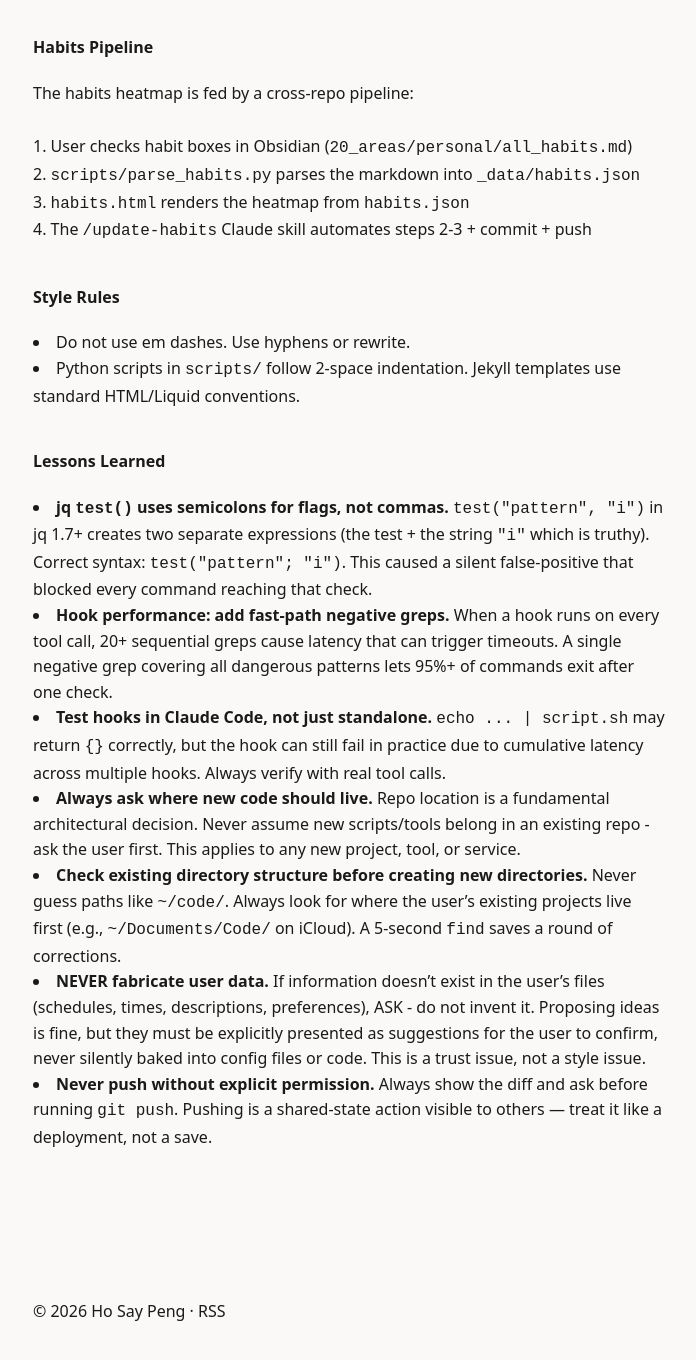
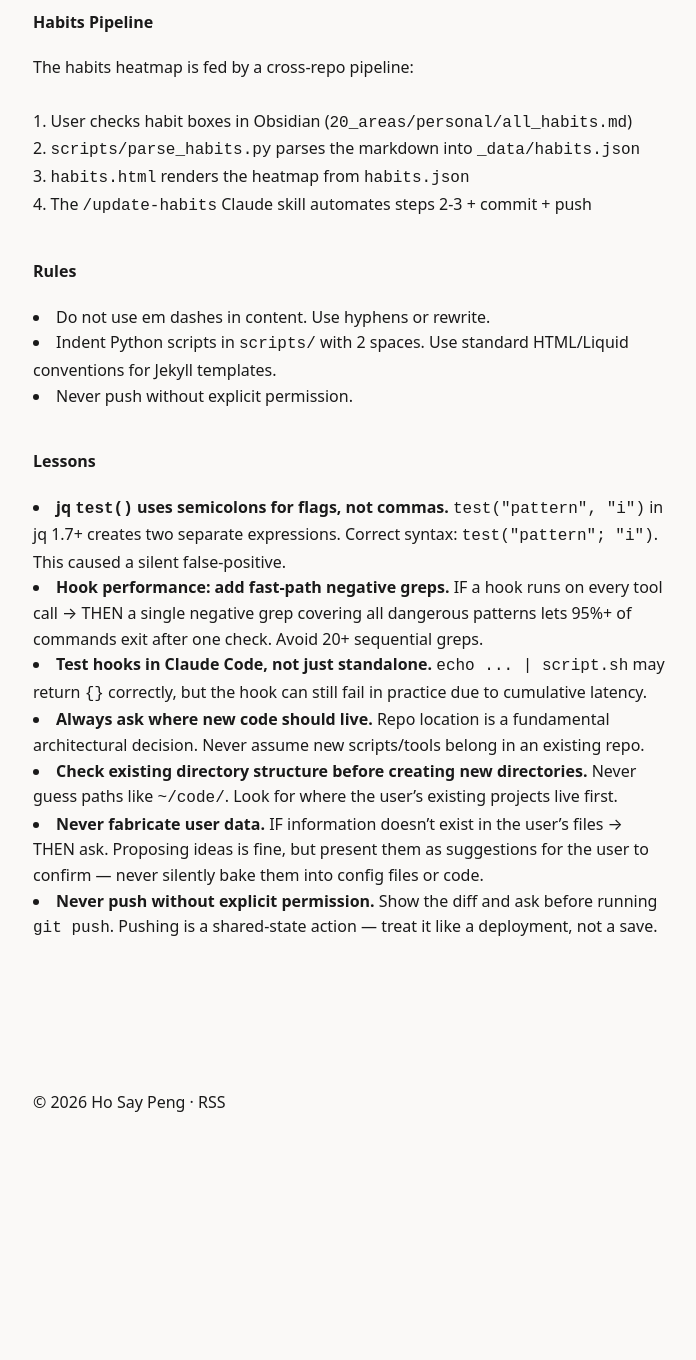
Before and after one commit to hsypng/hosaypeng.github.io, a Jekyll site: the page built from CLAUDE.md, in a window 1280 px wide and 1400 px high, scrolled down 1621 px. Shown: the top 1360 px of the window, without its empty margins (291-987 px from the left). Built offline with Jekyll 4.4.1, drawn with Linux system fonts in a browser that asks for light colours; our own code applies the rules of GitHub Pages for plain Markdown files; after the commit the page ends 2824 px from its top, so only the background shows below that; some of the changed text lies outside the part shown.

Commit message:
Standardize CLAUDE.md with hybrid IF→THEN style
Remove stale _site mirror comment, merge Style Rules into conventions.

Co-Authored-By: Claude Opus 4.6 <noreply@anthropic.com>

```diff
--- a/CLAUDE.md
+++ b/CLAUDE.md
@@ -1,48 +1,45 @@
-<!-- This file mirrors CLAUDE.md. Keep both in sync when updating. -->
-# CLAUDE.md - Project Context
+# hosaypenggithubio — AI Instructions
 
 ## Overview
 
-- Jekyll static site hosted on GitHub Pages
-- Minimalist, text-focused personal site
-- Content managed via Obsidian
+Jekyll static site hosted on GitHub Pages. Minimalist, text-focused personal site. Content managed via Obsidian.
 
 ## File Structure
 
-- `_essays/` - Published posts (kebab-case filenames, no date prefixes)
-- `_drafts/` - Work in progress (move to `_essays/` to publish)
-- `_layouts/` - HTML templates
-- `_includes/css/` - CSS partials
-- `assets/` - Static files
-- `_data/` - Data files (`habits.json` - habit tracking data for heatmap visualization)
-- `scripts/parse_habits.py` - Parses habits from Obsidian `all_habits.md` into `_data/habits.json`
-- `scripts/edit_habit.py` - Adds/removes/renames habits across all entries
-- `habits.html` - Main page for the habits heatmap feature
-- `about.md`, `404.md`, `obsidian-guide.md` - Standalone pages
+- `_essays/` — Published posts (kebab-case filenames, no date prefixes)
+- `_drafts/` — Work in progress (move to `_essays/` to publish)
+- `_layouts/` — HTML templates
+- `_includes/css/` — CSS partials
+- `assets/` — Static files
+- `_data/` — Data files (`habits.json` — habit tracking data for heatmap visualization)
+- `scripts/parse_habits.py` — Parses habits from Obsidian `all_habits.md` into `_data/habits.json`
+- `scripts/edit_habit.py` — Adds/removes/renames habits across all entries
+- `habits.html` — Main page for the habits heatmap feature
+- `about.md`, `404.md`, `obsidian-guide.md` — Standalone pages
 
 ## Conventions
 
-- **No dates in filenames** - use kebab-case titles only
-- **Dates in frontmatter** - required for RSS feed, but never displayed on site
-- **Flat structure** - all posts directly in `_essays/`
-- **Front matter** - `layout: post`, `title`, and `date` required
+- Use kebab-case titles for filenames — no date prefixes.
+- Put dates in frontmatter (required for RSS feed, never displayed on site).
+- Keep all posts directly in `_essays/` — flat structure.
+- Require `layout: post`, `title`, and `date` in front matter.
 
 ## Design Standards
 
-- Header padding: 80px top
-- Left-align all text (no centered titles)
-- Back links use "Back" not "Back to Home"
-- **Homepage shows titles only** - never display post content or excerpts on the homepage, only linked titles
+- Set header padding to 80px top.
+- Left-align all text — no centered titles.
+- Use "Back" for back links, not "Back to Home".
+- Show titles only on homepage — never display post content or excerpts.
 
 ## Verification
 
-- Run `bundle exec jekyll build` to verify changes compile
-- Check `_site/` output for correctness after layout/template changes
+- Run `bundle exec jekyll build` to verify changes compile.
+- Check `_site/` output for correctness after layout/template changes.
 
 ## Related Repos
 
-- **Obsidian vault** - Source of `all_habits.md` which feeds the habits pipeline. Lives at `~/Library/Mobile Documents/iCloud~md~obsidian/Documents/`
-- **peng-ai** - Slack bot that reads habits data and sends reminders. Lives at `~/Library/Mobile Documents/com~apple~CloudDocs/Documents/Code/peng-ai/`
+- **Obsidian vault** (`~/Library/Mobile Documents/iCloud~md~obsidian/Documents/`) — Source of `all_habits.md` which feeds the habits pipeline.
+- **peng-ai** (`~/Library/Mobile Documents/com~apple~CloudDocs/Documents/Code/peng-ai/`) — Slack bot that reads habits data and sends reminders.
 
 ## Habits Pipeline
 
@@ -52,17 +49,18 @@ The habits heatmap is fed by a cross-repo pipeline:
 3. `habits.html` renders the heatmap from `habits.json`
 4. The `/update-habits` Claude skill automates steps 2-3 + commit + push
 
-## Style Rules
+## Rules
 
-- Do not use em dashes. Use hyphens or rewrite.
-- Python scripts in `scripts/` follow 2-space indentation. Jekyll templates use standard HTML/Liquid conventions.
+- Do not use em dashes in content. Use hyphens or rewrite.
+- Indent Python scripts in `scripts/` with 2 spaces. Use standard HTML/Liquid conventions for Jekyll templates.
+- Never push without explicit permission.
 
-## Lessons Learned
+## Lessons
 
-- **jq `test()` uses semicolons for flags, not commas.** `test("pattern", "i")` in jq 1.7+ creates two separate expressions (the test + the string `"i"` which is truthy). Correct syntax: `test("pattern"; "i")`. This caused a silent false-positive that blocked every command reaching that check.
-- **Hook performance: add fast-path negative greps.** When a hook runs on every tool call, 20+ sequential greps cause latency that can trigger timeouts. A single negative grep covering all dangerous patterns lets 95%+ of commands exit after one check.
-- **Test hooks in Claude Code, not just standalone.** `echo ... | script.sh` may return `{}` correctly, but the hook can still fail in practice due to cumulative latency across multiple hooks. Always verify with real tool calls.
-- **Always ask where new code should live.** Repo location is a fundamental architectural decision. Never assume new scripts/tools belong in an existing repo - ask the user first. This applies to any new project, tool, or service.
-- **Check existing directory structure before creating new directories.** Never guess paths like `~/code/`. Always look for where the user's existing projects live first (e.g., `~/Documents/Code/` on iCloud). A 5-second `find` saves a round of corrections.
-- **NEVER fabricate user data.** If information doesn't exist in the user's files (schedules, times, descriptions, preferences), ASK - do not invent it. Proposing ideas is fine, but they must be explicitly presented as suggestions for the user to confirm, never silently baked into config files or code. This is a trust issue, not a style issue.
-- **Never push without explicit permission.** Always show the diff and ask before running `git push`. Pushing is a shared-state action visible to others — treat it like a deployment, not a save.
+- **jq `test()` uses semicolons for flags, not commas.** `test("pattern", "i")` in jq 1.7+ creates two separate expressions. Correct syntax: `test("pattern"; "i")`. This caused a silent false-positive.
+- **Hook performance: add fast-path negative greps.** IF a hook runs on every tool call → THEN a single negative grep covering all dangerous patterns lets 95%+ of commands exit after one check. Avoid 20+ sequential greps.
+- **Test hooks in Claude Code, not just standalone.** `echo ... | script.sh` may return `{}` correctly, but the hook can still fail in practice due to cumulative latency.
+- **Always ask where new code should live.** Repo location is a fundamental architectural decision. Never assume new scripts/tools belong in an existing repo.
+- **Check existing directory structure before creating new directories.** Never guess paths like `~/code/`. Look for where the user's existing projects live first.
+- **Never fabricate user data.** IF information doesn't exist in the user's files → THEN ask. Proposing ideas is fine, but present them as suggestions for the user to confirm — never silently bake them into config files or code.
+- **Never push without explicit permission.** Show the diff and ask before running `git push`. Pushing is a shared-state action — treat it like a deployment, not a save.
```
